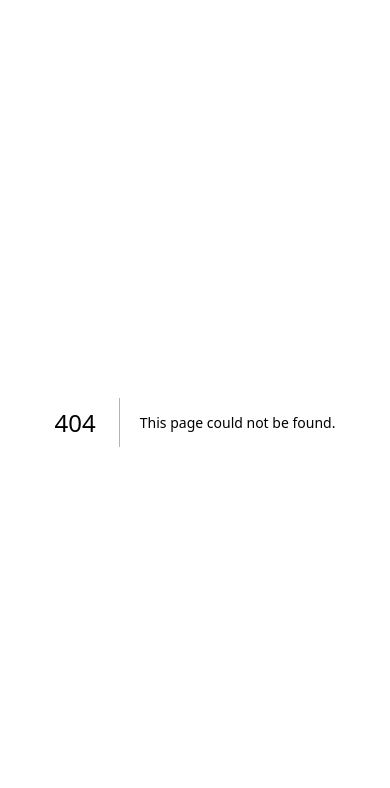
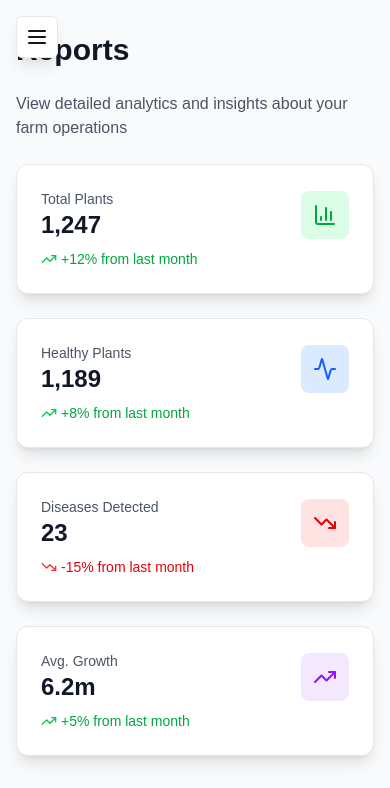
Before and after one commit to NourMtir0722/farmsmart-AI, a Next.js app: page /reports in a window 390 px wide. Before the commit this address had no page. Shown: the top 788 px of the page. Built offline with nearby package versions, Linux system fonts and the light colour scheme.

Commit message:
Create modern sidebar component with mobile responsiveness and theme support

```diff
--- /dev/null
+++ b/src/app/reports/page.tsx
@@ -0,0 +1,136 @@
+'use client';
+
+import { Layout } from '@/components/Layout';
+import { BarChart3, TrendingUp, TrendingDown, Activity } from 'lucide-react';
+
+export default function ReportsPage() {
+  return (
+    <Layout title="Reports">
+      <div className="space-y-8">
+        <p className="text-gray-600 dark:text-gray-400 mb-6">
+          View detailed analytics and insights about your farm operations
+        </p>
+
+        {/* Stats Overview */}
+        <div className="grid grid-cols-1 md:grid-cols-2 lg:grid-cols-4 gap-6">
+          <div className="bg-white dark:bg-gray-800 rounded-xl shadow-lg border border-gray-200 dark:border-gray-700 p-6">
+            <div className="flex items-center justify-between">
+              <div>
+                <p className="text-sm font-medium text-gray-600 dark:text-gray-400">Total Plants</p>
+                <p className="text-2xl font-bold text-gray-900 dark:text-white">1,247</p>
+              </div>
+              <div className="flex h-12 w-12 items-center justify-center rounded-lg bg-green-100 dark:bg-green-900">
+                <BarChart3 className="h-6 w-6 text-green-600 dark:text-green-400" />
+              </div>
+            </div>
+            <div className="mt-2 flex items-center">
+              <TrendingUp className="h-4 w-4 text-green-500 mr-1" />
+              <span className="text-sm text-green-600 dark:text-green-400">+12% from last month</span>
+            </div>
+          </div>
+
+          <div className="bg-white dark:bg-gray-800 rounded-xl shadow-lg border border-gray-200 dark:border-gray-700 p-6">
+            <div className="flex items-center justify-between">
+              <div>
+                <p className="text-sm font-medium text-gray-600 dark:text-gray-400">Healthy Plants</p>
+                <p className="text-2xl font-bold text-gray-900 dark:text-white">1,189</p>
+              </div>
+              <div className="flex h-12 w-12 items-center justify-center rounded-lg bg-blue-100 dark:bg-blue-900">
+                <Activity className="h-6 w-6 text-blue-600 dark:text-blue-400" />
+              </div>
+            </div>
+            <div className="mt-2 flex items-center">
+              <TrendingUp className="h-4 w-4 text-green-500 mr-1" />
+              <span className="text-sm text-green-600 dark:text-green-400">+8% from last month</span>
+            </div>
+          </div>
+
+          <div className="bg-white dark:bg-gray-800 rounded-xl shadow-lg border border-gray-200 dark:border-gray-700 p-6">
+            <div className="flex items-center justify-between">
+              <div>
+                <p className="text-sm font-medium text-gray-600 dark:text-gray-400">Diseases Detected</p>
+                <p className="text-2xl font-bold text-gray-900 dark:text-white">23</p>
+              </div>
+              <div className="flex h-12 w-12 items-center justify-center rounded-lg bg-red-100 dark:bg-red-900">
+                <TrendingDown className="h-6 w-6 text-red-600 dark:text-red-400" />
+              </div>
+            </div>
+            <div className="mt-2 flex items-center">
+              <TrendingDown className="h-4 w-4 text-red-500 mr-1" />
+              <span className="text-sm text-red-600 dark:text-red-400">-15% from last month</span>
+            </div>
+          </div>
+
+          <div className="bg-white dark:bg-gray-800 rounded-xl shadow-lg border border-gray-200 dark:border-gray-700 p-6">
+            <div className="flex items-center justify-between">
+              <div>
+                <p className="text-sm font-medium text-gray-600 dark:text-gray-400">Avg. Growth</p>
+                <p className="text-2xl font-bold text-gray-900 dark:text-white">6.2m</p>
+              </div>
+              <div className="flex h-12 w-12 items-center justify-center rounded-lg bg-purple-100 dark:bg-purple-900">
+                <TrendingUp className="h-6 w-6 text-purple-600 dark:text-purple-400" />
+              </div>
+            </div>
+            <div className="mt-2 flex items-center">
+              <TrendingUp className="h-4 w-4 text-green-500 mr-1" />
+              <span className="text-sm text-green-600 dark:text-green-400">+5% from last month</span>
+            </div>
+          </div>
+        </div>
+
+        {/* Charts Section */}
+        <div className="grid grid-cols-1 lg:grid-cols-2 gap-8">
+          <div className="bg-white dark:bg-gray-800 rounded-xl shadow-lg border border-gray-200 dark:border-gray-700 p-6">
+            <h3 className="text-lg font-semibold text-gray-900 dark:text-white mb-4">Plant Health Trend</h3>
+            <div className="h-64 bg-gray-50 dark:bg-gray-700 rounded-lg flex items-center justify-center">
+              <p className="text-gray-500 dark:text-gray-400">Chart placeholder</p>
+            </div>
+          </div>
+
+          <div className="bg-white dark:bg-gray-800 rounded-xl shadow-lg border border-gray-200 dark:border-gray-700 p-6">
+            <h3 className="text-lg font-semibold text-gray-900 dark:text-white mb-4">Disease Distribution</h3>
+            <div className="h-64 bg-gray-50 dark:bg-gray-700 rounded-lg flex items-center justify-center">
+              <p className="text-gray-500 dark:text-gray-400">Chart placeholder</p>
+            </div>
+          </div>
+        </div>
+
+        {/* Recent Activity */}
+        <div className="bg-white dark:bg-gray-800 rounded-xl shadow-lg border border-gray-200 dark:border-gray-700 p-6">
+          <h3 className="text-lg font-semibold text-gray-900 dark:text-white mb-6">Recent Activity</h3>
+          <div className="space-y-4">
+            <div className="flex items-center space-x-4 p-4 bg-gray-50 dark:bg-gray-700 rounded-lg">
+              <div className="h-8 w-8 rounded-full bg-green-100 dark:bg-green-900 flex items-center justify-center">
+                <span className="text-sm">🌱</span>
+              </div>
+              <div className="flex-1">
+                <p className="text-sm font-medium text-gray-900 dark:text-white">New plant identified: Durian Tree</p>
+                <p className="text-xs text-gray-500 dark:text-gray-400">2 minutes ago</p>
+              </div>
+            </div>
+
+            <div className="flex items-center space-x-4 p-4 bg-gray-50 dark:bg-gray-700 rounded-lg">
+              <div className="h-8 w-8 rounded-full bg-blue-100 dark:bg-blue-900 flex items-center justify-center">
+                <span className="text-sm">📏</span>
+              </div>
+              <div className="flex-1">
+                <p className="text-sm font-medium text-gray-900 dark:text-white">Plant measured: 6.5m height</p>
+                <p className="text-xs text-gray-500 dark:text-gray-400">15 minutes ago</p>
+              </div>
+            </div>
+
+            <div className="flex items-center space-x-4 p-4 bg-gray-50 dark:bg-gray-700 rounded-lg">
+              <div className="h-8 w-8 rounded-full bg-yellow-100 dark:bg-yellow-900 flex items-center justify-center">
+                <span className="text-sm">⚠️</span>
+              </div>
+              <div className="flex-1">
+                <p className="text-sm font-medium text-gray-900 dark:text-white">Disease detected: Leaf spot</p>
+                <p className="text-xs text-gray-500 dark:text-gray-400">1 hour ago</p>
+              </div>
+            </div>
+          </div>
+        </div>
+      </div>
+    </Layout>
+  );
+}
--- a/src/components/Layout.tsx
+++ b/src/components/Layout.tsx
@@ -1,6 +1,7 @@
 'use client';
 
 import { ReactNode } from 'react';
+import Sidebar from './Sidebar';
 
 interface LayoutProps {
   children: ReactNode;
@@ -10,6 +11,10 @@ interface LayoutProps {
 export function Layout({ children, title }: LayoutProps) {
   return (
     <div className="min-h-screen bg-gray-50 dark:bg-gray-950">
+      <Sidebar />
+
+      {/* Main content area with padding for sidebar */}
+      <div className="lg:pl-60">
         <div className="max-w-7xl mx-auto px-4 sm:px-6 lg:px-8 py-8">
           {title && (
             <h1 className="text-3xl font-bold text-gray-900 dark:text-white mb-6">
@@ -19,5 +24,6 @@ export function Layout({ children, title }: LayoutProps) {
           {children}
         </div>
       </div>
+    </div>
   );
 }
--- a/src/components/Sidebar.tsx
+++ b/src/components/Sidebar.tsx
@@ -12,7 +12,10 @@ import {
   Settings,
   Menu,
   X,
-  Leaf
+  Leaf,
+  Sun,
+  Moon,
+  User
 } from 'lucide-react';
 import { useTheme } from '@/contexts/ThemeContext';
 
@@ -34,7 +37,7 @@ export default function Sidebar() {
     <>
       {/* Mobile sidebar toggle */}
       <button
-        className="lg:hidden fixed top-4 left-4 z-50 p-2 rounded-md bg-white dark:bg-gray-800 shadow-lg"
+        className="lg:hidden fixed top-4 left-4 z-50 p-2 rounded-md bg-white dark:bg-gray-800 shadow-lg border border-gray-200 dark:border-gray-700"
         onClick={() => setSidebarOpen(!sidebarOpen)}
       >
         {sidebarOpen ? <X size={24} /> : <Menu size={24} />}
@@ -50,22 +53,29 @@ export default function Sidebar() {
 
       {/* Sidebar */}
       <div className={`
-        fixed top-0 left-0 z-40 h-screen w-64
+        fixed top-0 left-0 z-40 h-screen w-60
         bg-white dark:bg-gray-900 border-r border-gray-200 dark:border-gray-700
         transform transition-transform duration-300 ease-in-out
         ${sidebarOpen ? 'translate-x-0' : '-translate-x-full lg:translate-x-0'}
       `}>
         <div className="flex flex-col h-full">
           {/* Logo */}
-          <div className="flex items-center gap-2 p-6 border-b border-gray-200 dark:border-gray-700">
-            <Leaf className="w-8 h-8 text-green-500" />
-            <span className="text-xl font-bold text-gray-900 dark:text-white">
-              FarmSmart AI
-            </span>
+          <div className="flex items-center gap-3 p-6 border-b border-gray-200 dark:border-gray-700">
+            <div className="flex h-10 w-10 items-center justify-center rounded-lg bg-green-500 text-white">
+              <Leaf className="h-6 w-6" />
+            </div>
+            <div>
+              <h1 className="text-xl font-bold text-gray-900 dark:text-white">
+                FarmSmart AI
+              </h1>
+              <p className="text-xs text-gray-500 dark:text-gray-400">
+                Intelligent Farming
+              </p>
+            </div>
           </div>
 
           {/* Navigation */}
-          <nav className="flex-1 px-4 py-6 space-y-1 overflow-y-auto">
+          <nav className="flex-1 px-4 py-6 space-y-2 overflow-y-auto">
             {navigation.map((item) => {
               const isActive = pathname === item.href;
               return (
@@ -73,10 +83,10 @@ export default function Sidebar() {
                   key={item.name}
                   href={item.href}
                   className={`
-                    flex items-center gap-3 px-3 py-2 rounded-lg transition-colors
+                    flex items-center gap-3 px-3 py-2.5 rounded-lg transition-all duration-200
                     ${isActive
-                      ? 'bg-green-50 dark:bg-green-900/20 text-green-600 dark:text-green-400'
-                      : 'text-gray-700 dark:text-gray-300 hover:bg-gray-100 dark:hover:bg-gray-800'
+                      ? 'bg-green-50 dark:bg-green-900/20 text-green-600 dark:text-green-400 border border-green-200 dark:border-green-800'
+                      : 'text-gray-700 dark:text-gray-300 hover:bg-gray-100 dark:hover:bg-gray-800 hover:text-gray-900 dark:hover:text-white'
                     }
                   `}
                   onClick={() => setSidebarOpen(false)}
@@ -88,26 +98,41 @@ export default function Sidebar() {
             })}
           </nav>
 
-          {/* Theme Toggle & User Section */}
-          <div className="p-4 border-t border-gray-200 dark:border-gray-700">
+          {/* Bottom Section */}
+          <div className="p-4 border-t border-gray-200 dark:border-gray-700 space-y-3">
+            {/* Theme Toggle */}
             <button
               onClick={toggleTheme}
-              className="w-full flex items-center justify-center gap-2 px-4 py-2 mb-3
+              className="w-full flex items-center justify-center gap-2 px-4 py-2.5
                 rounded-lg bg-gray-100 dark:bg-gray-800 hover:bg-gray-200
-                dark:hover:bg-gray-700 transition-colors"
+                dark:hover:bg-gray-700 transition-colors duration-200"
             >
-              {theme === 'light' ? '🌙 Dark Mode' : '☀️ Light Mode'}
+              {theme === 'light' ? (
+                <>
+                  <Moon size={18} />
+                  <span className="text-sm font-medium">Dark Mode</span>
+                </>
+              ) : (
+                <>
+                  <Sun size={18} />
+                  <span className="text-sm font-medium">Light Mode</span>
+                </>
+              )}
             </button>
 
-            <div className="flex items-center gap-3 px-3 py-2 rounded-lg
+            {/* User Profile */}
+            <div className="flex items-center gap-3 px-3 py-2.5 rounded-lg
               bg-gray-50 dark:bg-gray-800">
-              <div className="w-8 h-8 rounded-full bg-green-500 flex items-center
-                justify-center text-white font-semibold">
-                U
+              <div className="flex h-8 w-8 items-center justify-center rounded-full bg-green-500 text-white text-sm font-semibold">
+                <User size={16} />
               </div>
-              <div className="flex-1">
-                <p className="text-sm font-medium text-gray-900 dark:text-white">User</p>
-                <p className="text-xs text-gray-500 dark:text-gray-400">user@farmsmart.ai</p>
+              <div className="flex-1 min-w-0">
+                <p className="text-sm font-medium text-gray-900 dark:text-white truncate">
+                  Farm Manager
+                </p>
+                <p className="text-xs text-gray-500 dark:text-gray-400 truncate">
+                  manager@farmsmart.ai
+                </p>
               </div>
             </div>
           </div>
```
Lines whose indentation alone changed are shown as unchanged.
